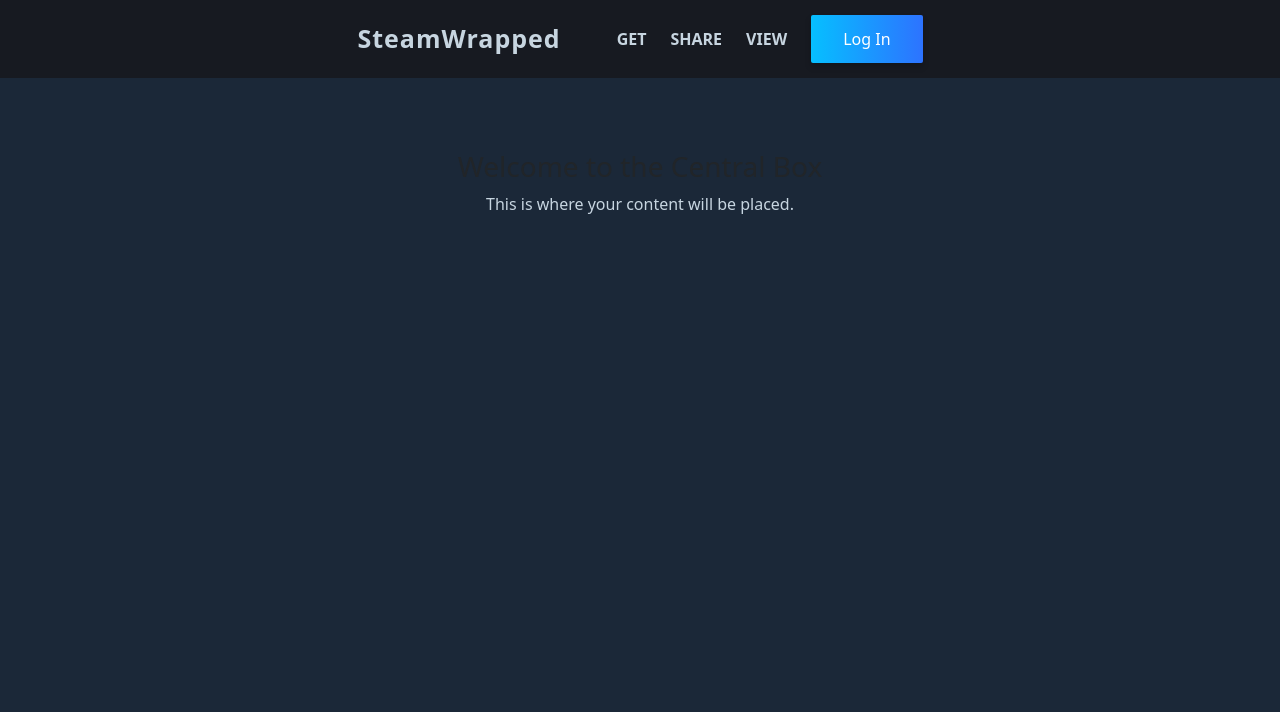
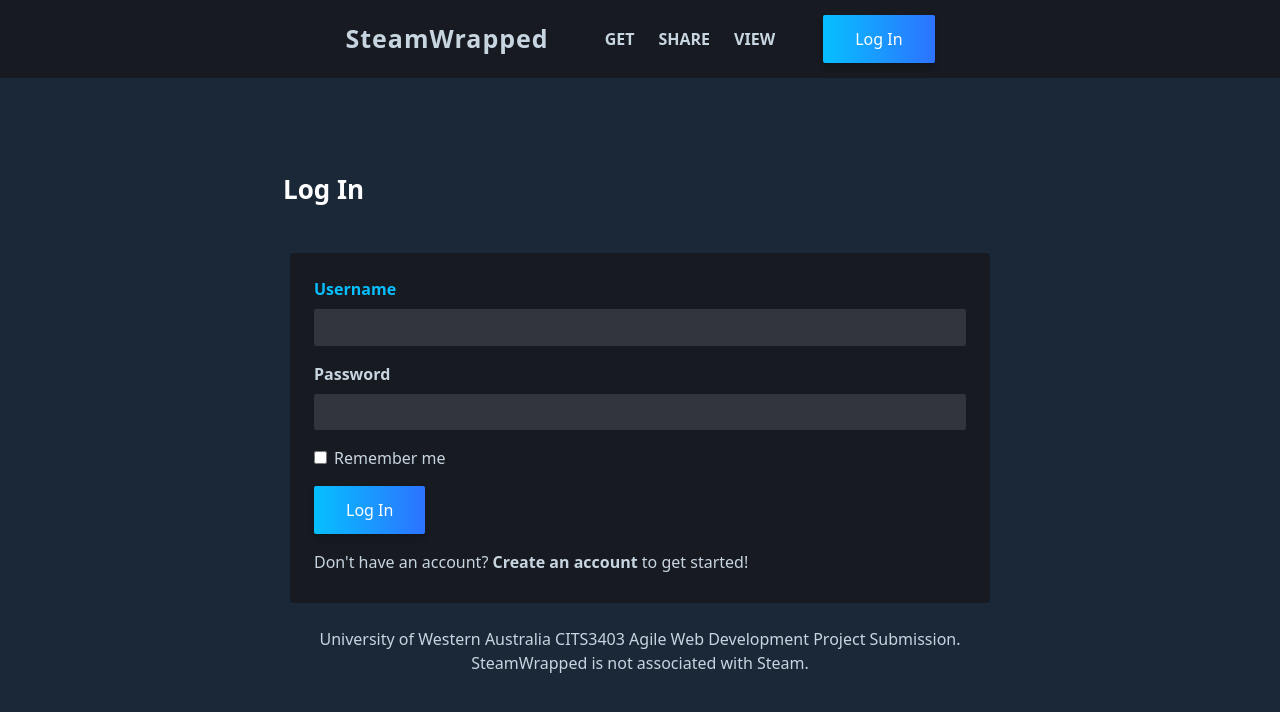
Before and after one commit to leftamarc/CITS3403-Project, a Python web app: template app/templates/login.html in a window 1280 px wide. Shown: the top 712 px of the page. Run offline with Jinja, Linux system fonts and the light colour scheme; the template is opened without the code that fills it, so the values that code supplies are empty; some libraries are stand-ins or nearby versions.

Commit message:
Log in and Register
Log in and register pages implemented - non functioning but "log in" and "create account" buttons link to the right pages now

```diff
--- a/app/routes.py
+++ b/app/routes.py
@@ -21,3 +21,7 @@
 @app.route('/login')
 def login():
     return render_template('login.html')
+
+@app.route('/register')
+def register():
+    return render_template('register.html')
--- /dev/null
+++ b/app/static/script.js
@@ -0,0 +1,9 @@
+
+document.querySelector('form').addEventListener('submit', function(event) {
+    var password = document.getElementById('password').value;
+    var confirm = document.getElementById('confirm_password').value;
+    if (password !== confirm) {
+        event.preventDefault();
+        alert('Passwords do not match!');
+    }
+});
--- a/app/static/style.css
+++ b/app/static/style.css
@@ -114,8 +114,6 @@
     animation: gradientMove 5s linear infinite;
 }
 
-
-
 .h4 {
     font-size: 1.5rem;
     color: #c7d5e0;
@@ -148,7 +146,7 @@
 }
 
 /* Links */
-a.no-style-link {
+a.link.no-style {
     text-decoration: none;
     color: inherit;
     font-weight: 700;
@@ -156,7 +154,7 @@
     position: relative;
 }
 
-a.no-style-link::after {
+a.link::after {
     content: "";
     position: absolute;
     bottom: 0;
@@ -169,7 +167,7 @@
     transition: transform 0.3s ease;
 }
 
-a.no-style-link:hover::after {
+a.link:hover::after {
     transform: scaleX(1);
     transform-origin: left;
 }
@@ -213,7 +211,7 @@
 
 
 
-/*.register-link {
+a.link.light-style {
     color: #c7d5e0;
     text-decoration: none;
     position: relative;
@@ -221,28 +219,10 @@
     font-weight: bold;
 }
 
-.register-link::after {
-    content: "";
-    position: absolute;
-    bottom: -2px;
-    left: 0;
-    height: 2px;
-    width: 100%;
-    background-color: #1a9fff;
-    transform: scaleX(0);
-    transform-origin: right;
-    transition: transform 0.3s ease;
-}
-
-.register-link:hover {
+a.link.light-style:hover {
     color: #ffffff;
     cursor: pointer;
 }
-
-.register-link:hover::after {
-    transform: scaleX(1);
-    transform-origin: left;
-} */
 
 .button.generate {
     padding: 0.75rem 2rem;
@@ -273,3 +253,25 @@
     -webkit-background-clip: text;
     -webkit-text-fill-color: transparent;
 }
+
+/* Login Page */
+.basic-title {
+    font-size: 26px;
+    font-weight: 700;
+    color: #ffffff
+}
+.dark-input[type="text"], .dark-input[type="password"], .dark-input[type="text"]:focus, .dark-input[type="password"]:focus {
+    border-radius: 2px;
+    color: #fff;
+    padding: 10px;
+    background-color: #32353c;
+    outline: none;
+    font-size: 15px;
+    border: 1px solid #32353c;
+    box-shadow: none;
+}
+
+.dark-input[type="text"]:hover, .dark-input[type="password"]:hover {
+    filter: brightness(1.1);
+    transition: filter 0.2s ease;
+}
--- a/app/templates/header.html
+++ b/app/templates/header.html
@@ -32,7 +32,7 @@
                   onclick="window.location.href='{{ url_for('view') }}'"> View </span>
         </li>
         <form action="{{ url_for('login') }}" method="get">
-            <button type="submit" class="button mb-3 mt-3" >
+            <button type="submit" class="button mb-3 mt-3 ml-4" >
                 Log In
             </button>
         </form>
--- a/app/templates/home.html
+++ b/app/templates/home.html
@@ -25,7 +25,7 @@
             <div class="half-col-box p-4 ">
                 <h2 class="half-col-head m-4"> You will need your Steam ID to generate your SteamWrappeds </h2>
                 <ol class="half-col-text">
-                    <li class="mb-2"> Log in to <a href="https://store.steampowered.com/" class="no-style-link"> Steam </a> </li>
+                    <li class="mb-2"> Log in to <a href="https://store.steampowered.com/" class="link no-style"> Steam </a> </li>
                     <li class="mb-2"> In the top right-hand corner, click on the drop down menu of your profile name</li>
                     <li class="mb-2"> Click on "Account details"</li>
                     <li class="mb-5"> In the top left is your username, underneath is your Steam ID </li>
@@ -45,7 +45,7 @@
                     </button>
                 </form>
                 <p class="bottom-box-text">
-                    Or <strong class="register-link">create an account</strong> to get started
+                    Or <a href="{{ url_for('register') }}" class="link light-style"> <strong>create an account</strong></a> to get started
                 </p>
             </div>
         </div>
--- a/app/templates/login.html
+++ b/app/templates/login.html
@@ -3,13 +3,49 @@
 
     <div class="container mt-5">
         <div class="row justify-content-center">
-            <div class="col-md-6">
-                <div class="central-box p-4">
-                    <h3 class="text-center">Welcome to the Central Box</h3>
-                    <p class="text-center">This is where your content will be placed.</p>
+            <div class="col-md-8">
+                <h1 class="basic-title mt-5 ml-2"> Log In </h1>
+                <div class="container ">
+                    <div class="bottom-box p-4 mt-5" style="height: 350px; text-align: left;">
+
+                        <form action="{{ url_for('login') }}" method="post">
+
+                            <div class="form-group">
+                                <label class="bottom-box-text" for="username" style="font-weight: bold; color: #06BFFF;">Username</label>
+                                <input type="text" class="form-control dark-input" id="username" name="username" required autocomplete="off">
+                            </div>
+
+
+                            <div class="form-group">
+                                <label class="bottom-box-text" for="password" style="font-weight: bold;">Password</label>
+                                <input type="password" class="form-control dark-input" id="password" name="password" required autocomplete="off">
+                            </div>
+
+                            <div class="form-check">
+                                <input type="checkbox" class="form-check-input" id="rememberMe" name="rememberMe">
+                                <label class="form-check-label bottom-box-text" for="rememberMe">Remember me</label>
+                            </div>
+
+                            <button type="submit" class="button mt-3 mb-3">
+                                Log In
+                            </button>
+
+                            <p class="bottom-box-text">
+                                Don't have an account? <a href="{{ url_for('register') }}" class="link light-style"> <strong>Create an account</strong></a> to get started!
+                            </p>
+                    </div>
                 </div>
             </div>
+
         </div>
+        <row>
+            <div class="col-md-12">
+                <div class="footer-text text-center mt-4 mb-4">
+                    <p> University of Western Australia CITS3403 Agile Web Development Project Submission. <br>
+                        SteamWrapped is not associated with Steam.</p>
+                </div>
+            </div>
+        </row>
     </div>
 
 {% endblock %}
```
Also changed, not shown: app/templates/register.html (added, +61 -0 lines).
